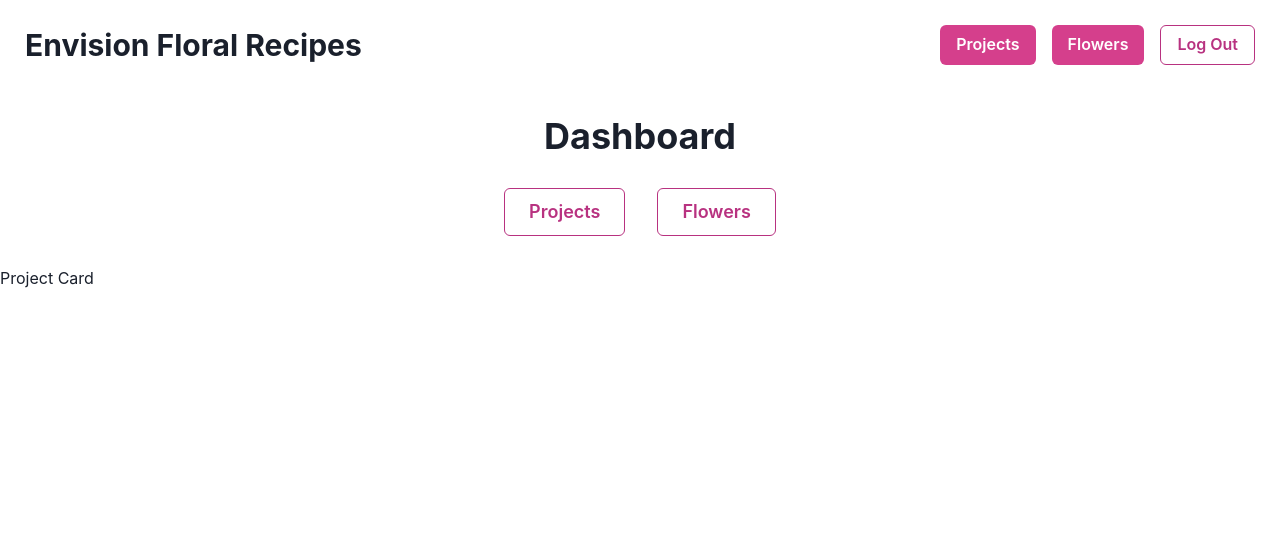
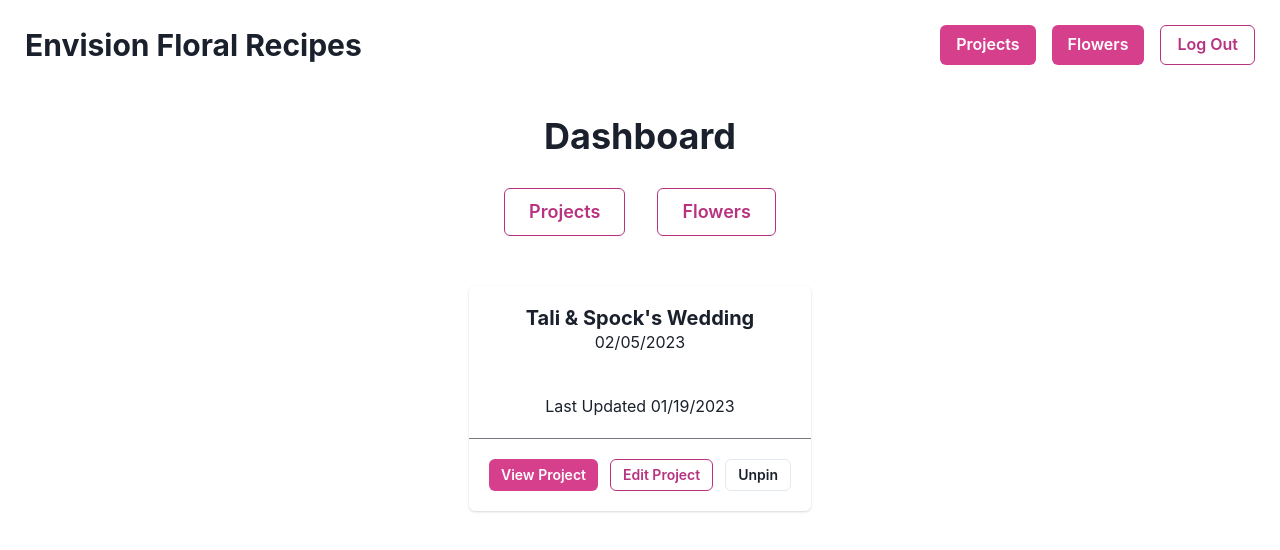
Before and after one commit to solidquartz/floral-recipes, a React (Create React App) app in the folder client/: page / in a window 1280 px wide. Shown: the top 550 px of the page. Built offline with nearby package versions, Linux system fonts and the light colour scheme.

Commit message:
Created pinned project card

```diff
--- a/client/src/pages/Dashboard.tsx
+++ b/client/src/pages/Dashboard.tsx
@@ -14,8 +14,11 @@ import { Header, ProjectCard } from "./components";
 export const Dashboard: React.FC = () => {
   return (
     <>
+
+      {/* Navbar */}
       <Header />
 
+      {/* Dashboard hero */}
       <Flex direction="column" align="center" m="auto" justify="center">
         <Box pt="10px">
           <Heading>Dashboard</Heading>
@@ -33,7 +36,8 @@ export const Dashboard: React.FC = () => {
         </Box>
       </Flex>
 
-      <Flex>
+      {/* Pinned Projects */}
+      <Flex align="center" m="auto" justify="center" p="20px">
         <ProjectCard />
       </Flex>
     </>
--- a/client/src/pages/components/ProjectCard.tsx
+++ b/client/src/pages/components/ProjectCard.tsx
@@ -1,10 +1,44 @@
 // import { Link } from "react-router-dom";
+
+import {
+  Button,
+  ButtonGroup,
+  Card,
+  CardBody,
+  CardFooter,
+  CardHeader,
+  Divider,
+  Flex,
+  Heading,
+  Text,
+} from "@chakra-ui/react";
 
 export const ProjectCard: React.FC = () => {
   return (
-
-    <div>Project Card</div>
-
-
+    <Card maxW="md" maxH="md">
+      <CardHeader>
+        <Flex direction="column" align="center">
+          <Heading size="md">Tali & Spock's Wedding</Heading>
+          <Text size="sm">02/05/2023</Text>
+        </Flex>
+      </CardHeader>
+      <CardBody>
+        <Flex align="center" justify="center">
+          <Text size="sm">Last Updated 01/19/2023</Text>
+        </Flex>
+      </CardBody>
+      <Divider />
+      <CardFooter justify="center" flexWrap="wrap">
+          <ButtonGroup spacing="3" size="sm">
+            <Button colorScheme="pink">View Project</Button>
+            <Button variant="outline" colorScheme="pink">
+              Edit Project
+            </Button>
+            <Button variant="outline" colorScheme="gray">
+              Unpin
+            </Button>
+          </ButtonGroup>
+      </CardFooter>
+    </Card>
   );
 };
```
